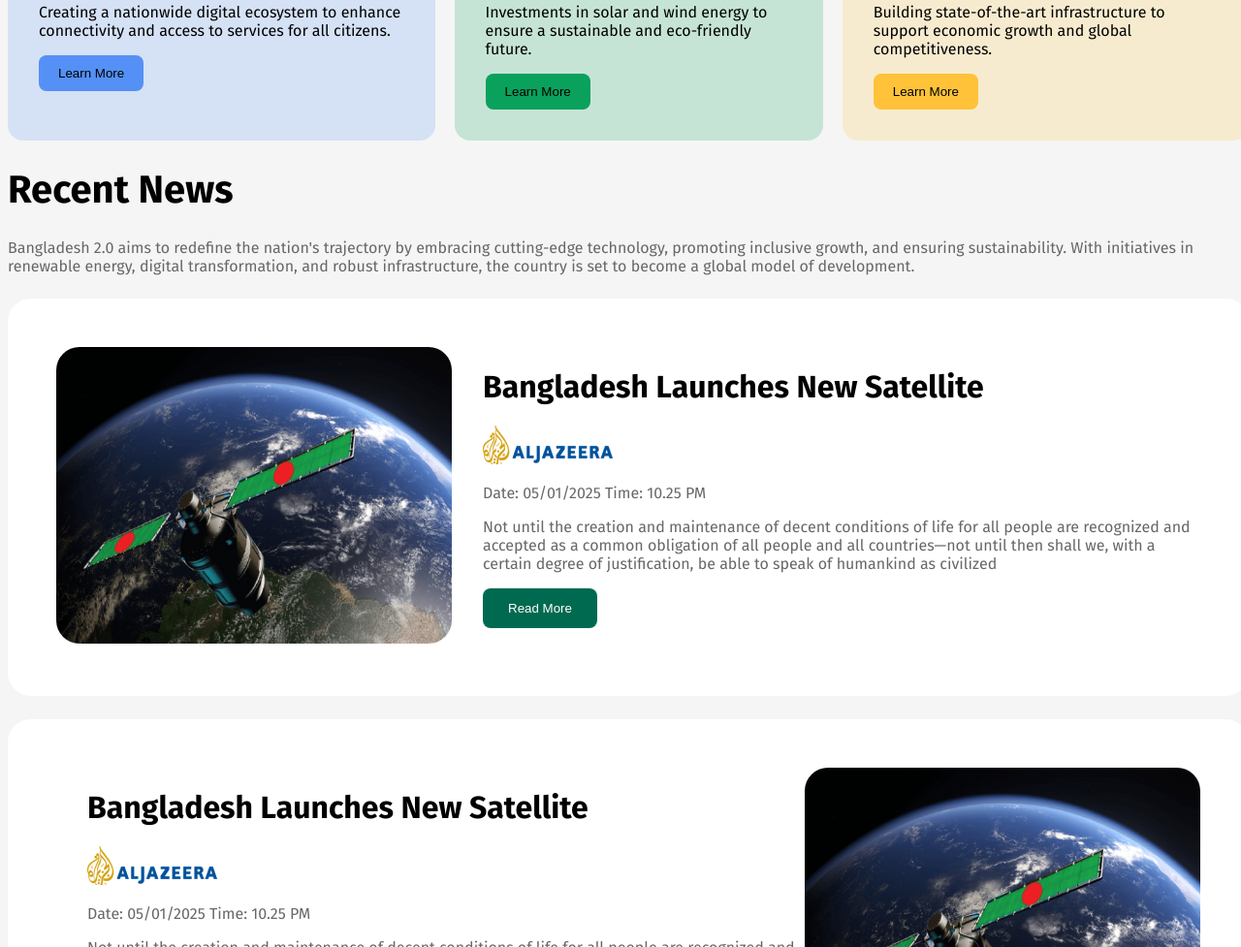
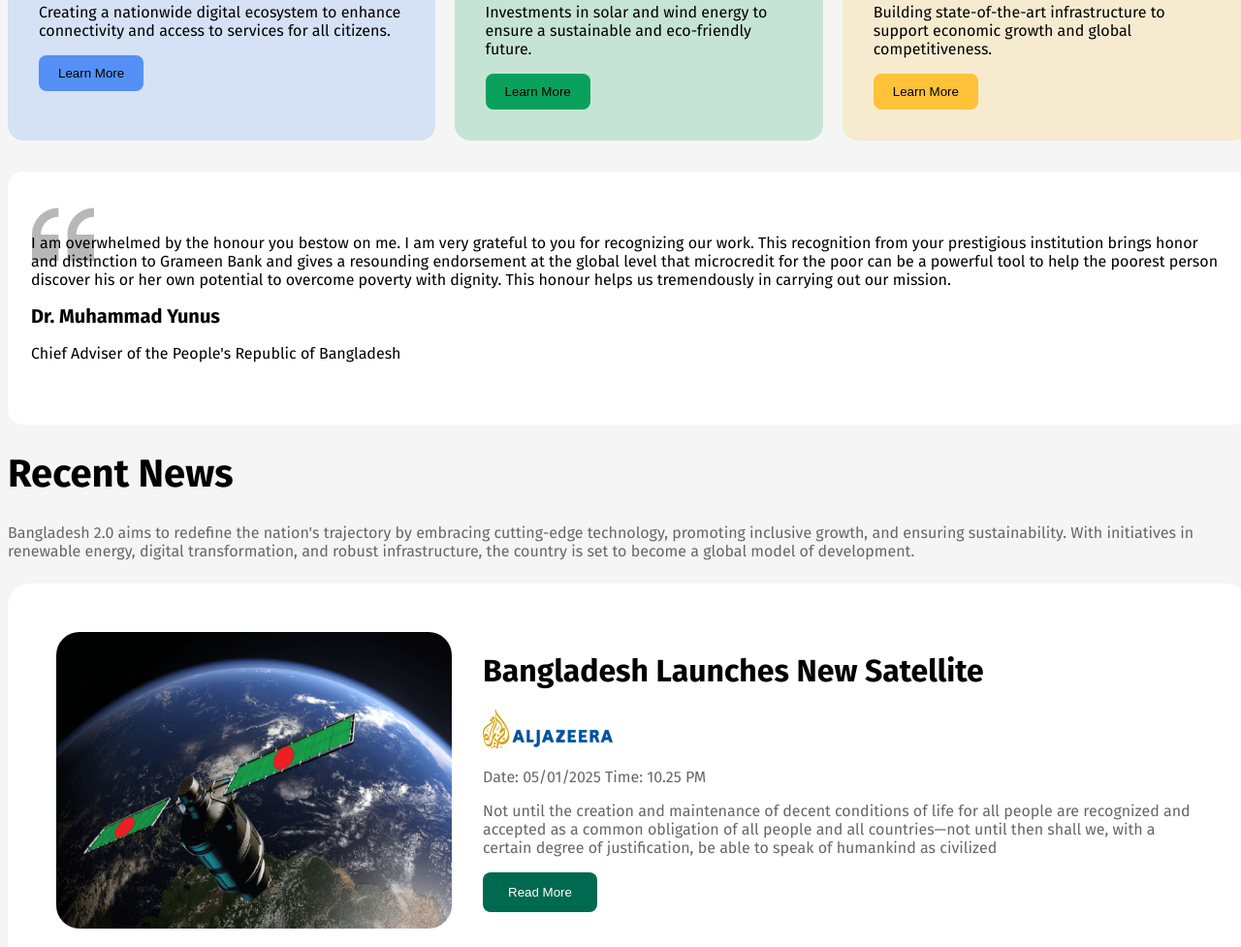
Before and after one commit to abir781/assignment-repo, a plain HTML site: page index.html in a window 1280 px wide. Shown: the part 822-1799 px from the top of the page at 97% size. Drawn offline with Linux system fonts and the light colour scheme.

Commit message:
added-quote

```diff
--- a/index.html
+++ b/index.html
@@ -56,6 +56,12 @@
 
                 </div>
             </div>
+        </div>
+
+        <div class="quote">
+            <p class="quote-subtitle">I am overwhelmed by the honour you bestow on me. I am very grateful to you for recognizing our work. This recognition from your prestigious institution brings honor and distinction to Grameen Bank and gives a resounding endorsement at the global level that microcredit for the poor can be a powerful tool to help the poorest person discover his or her own potential to overcome poverty with dignity. This honour helps us tremendously in carrying out our mission.</p>
+            <h2 class="quote-title">Dr. Muhammad Yunus</h2>
+            <p class="quote-subtitle">Chief Adviser of the People's Republic of Bangladesh</p>
         </div>
 
         <div class="rnews">
--- a/styles/style.css
+++ b/styles/style.css
@@ -252,3 +252,23 @@
     gap: 0px;
 
 }
+
+.quote{
+
+    background-color: white;
+    background-image: url("../assets/quote-bg.png");
+    background-position-y: 33px;
+    background-position-x: 25px;
+    background-repeat: no-repeat;
+    padding: 48px 24px;
+    margin-top: 32px;
+    border-radius: 16px;
+}
+
+.quote-subtitle{
+    font-size: 16px;
+}
+
+.quote-title{
+    font-size: 20px;
+}
```
